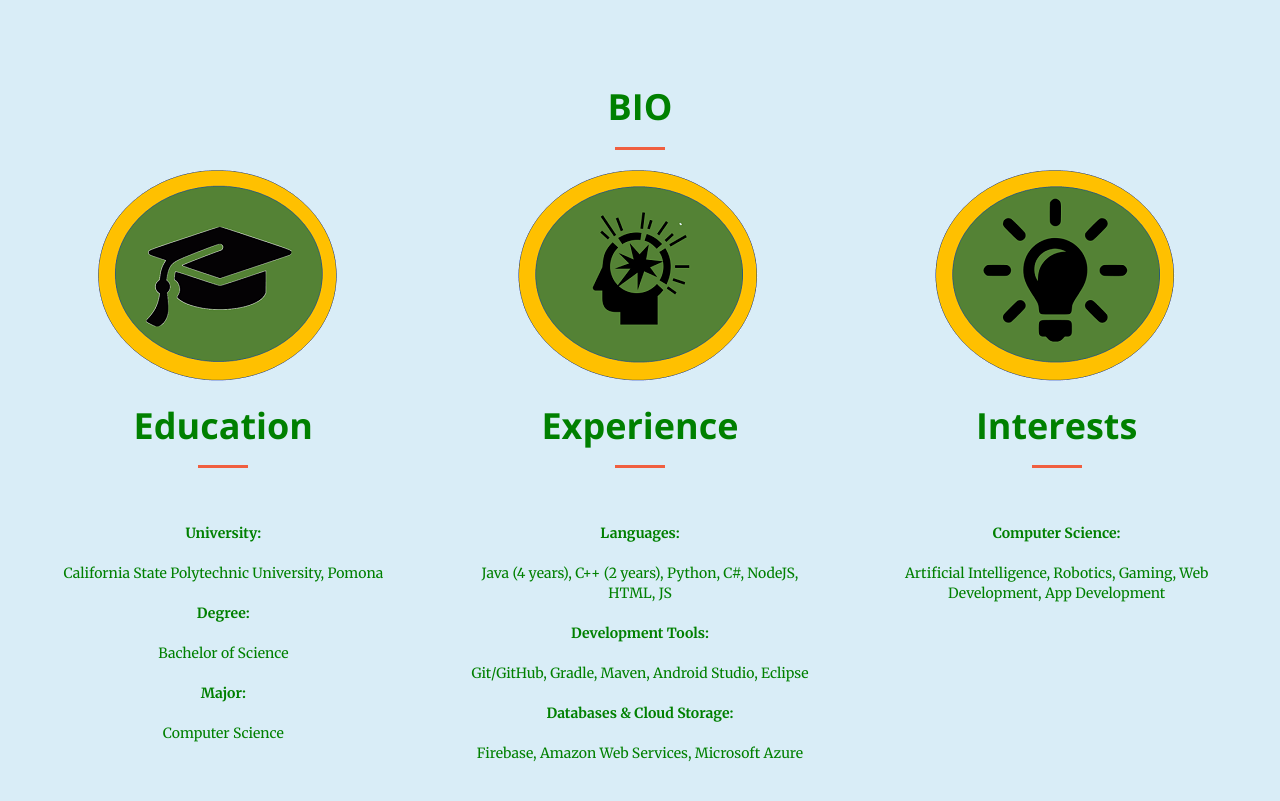
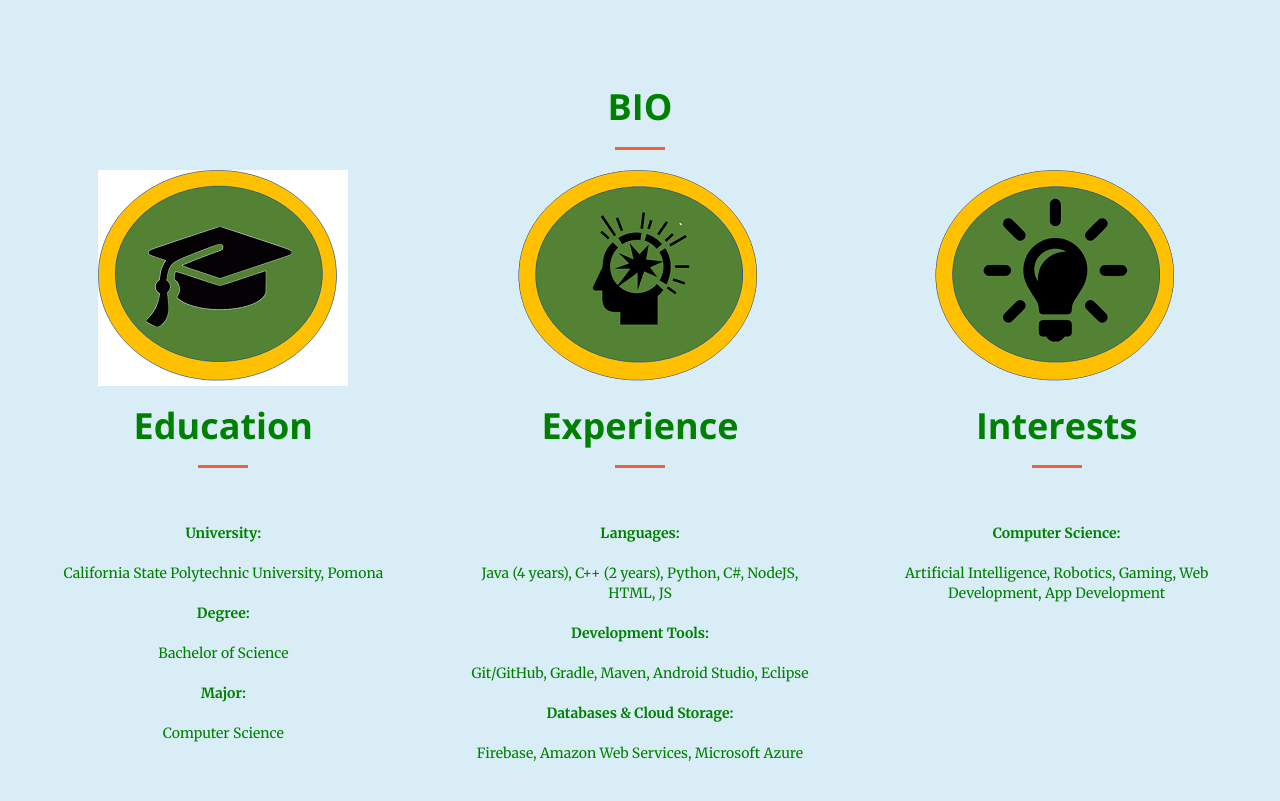
Before and after one commit to IanStodart/ianstodart.github.io, a plain HTML site: page index.html in a window 1280 px wide. Shown: the part 833-1634 px from the top of the page. Drawn offline with nearby package versions, Linux system fonts and the light colour scheme; a web font is replaced by a local one.

Commit message:
Update index.html

```diff
--- a/index.html
+++ b/index.html
@@ -99,7 +99,7 @@ Start Bootstrap was created by and is maintained by David Miller (http://davidmi
 				</div>
 				<div id="panel-container" class="container-fluid text-center">
 					<div class="col-sm-4">
-						<img class="panel-icon" src="assets/img/icons/Education_Icon2.png">
+						<img class="panel-icon" src="assets/img/icons/Education_Icon.png">
 						<div class="info-panel">
 							<div class="header-content">
 								<div class="header-content-inner">
```
